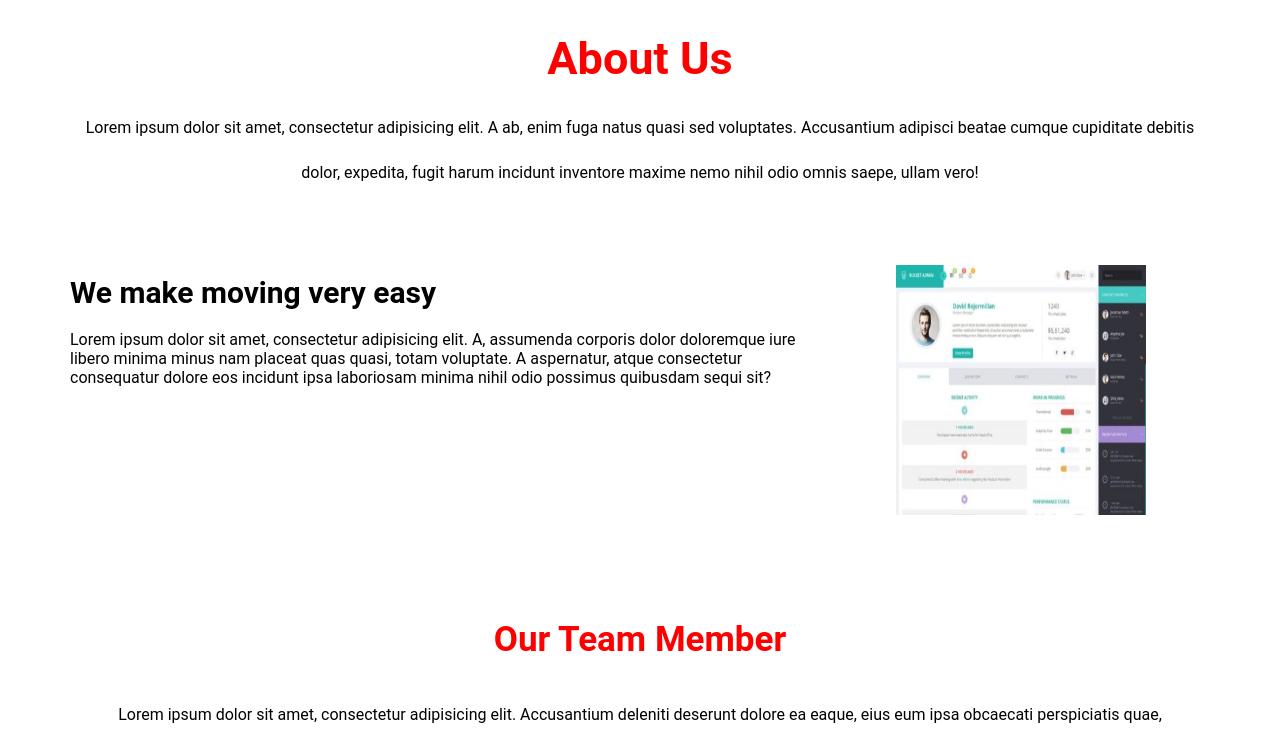
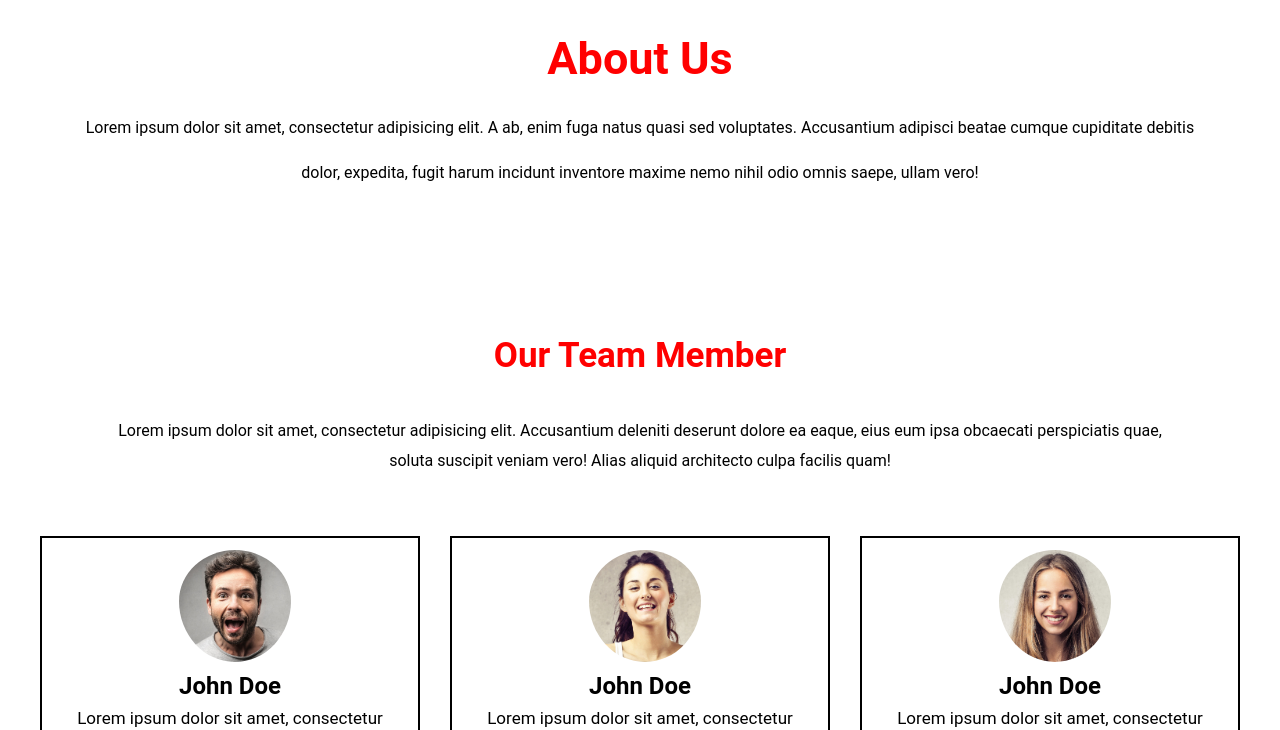
Before and after one commit to charipallyganesh/charipallyganesh.github.io, a plain HTML site: page about.html in a window 1280 px wide. Shown: the part 68-798 px from the top of the page. Drawn offline with Linux system fonts and the light colour scheme.

Commit message:
Update about.html

```diff
--- a/about.html
+++ b/about.html
@@ -37,22 +37,6 @@
 
 
 <!---end section1--->
-
-<!---div--->
-<div class="div"></div>
-
-
-
-<!---section2--->
-<section>
-    <div class="section2">
-        <h1> We make moving very easy </h1>
-        <p>Lorem ipsum dolor sit amet, consectetur adipisicing elit. A, assumenda corporis dolor doloremque iure libero minima minus nam placeat quas quasi, totam voluptate. A aspernatur, atque consectetur consequatur dolore eos incidunt ipsa laboriosam minima nihil odio possimus quibusdam sequi sit?</p>
-    </div>
-    <div class="section3">
-        <img src="images/image_12.jpg" width="250" height="250">
-    </div>
-</section>
 
 <!---div--->
 <div class="div"></div>
```
